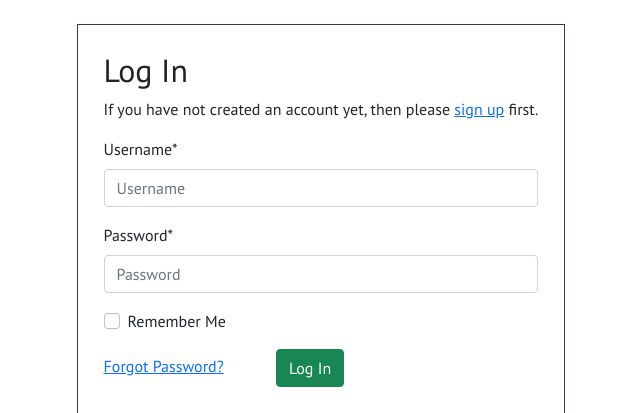
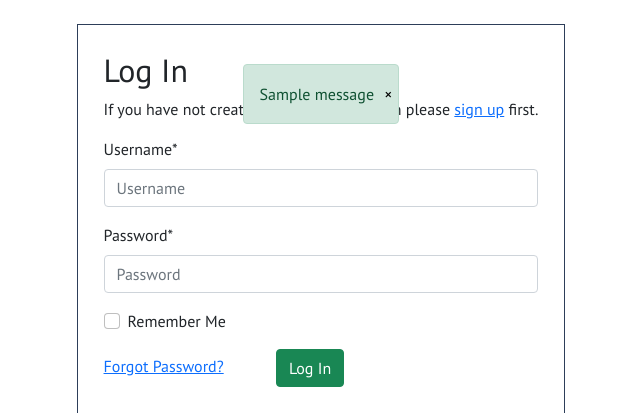
Before and after one commit to Tony118g/bundu-restaurant, a Django app: page /accounts/login/ in a window 1280 px wide. Shown: the part 76-489 px from the top of the page, without its empty margins (319-959 px from the left). Run offline with Django 3.2, Linux system fonts and the light colour scheme; tables that the repository leaves empty hold one stand-in row (values such as "Sample post"); one stand-in notice (Sample message) is shown; some libraries are stand-ins or nearby versions.

Commit message:
Add a message for users to login before booking

```diff
--- a/reservations/views.py
+++ b/reservations/views.py
@@ -1,5 +1,6 @@
 from django.shortcuts import render, redirect
 from reservations.models import Reservation
+from django.contrib import messages
 from .forms import ReservationForm
 
 
@@ -11,6 +12,10 @@ def make_reservation(request):
             "form": reservation_form,
         }
     else:
+        messages.info(
+            request,
+            ("Please login/signup if you would like to make a reservation")
+            )
         return redirect('account_login')
 
     if request.method == 'POST':
--- a/templates/account/login.html
+++ b/templates/account/login.html
@@ -7,6 +7,16 @@
 {% block head_title %}{% trans "Sign In" %}{% endblock %}
 
 {% block content %}
+{% if messages %}
+{% for message in messages %}
+  <div class="text-center alert alert-dismissible fade show alert-{{ message.tags }}">
+      <span>{{ message }}</span>
+      <button type="button" class="close" data-bs-dismiss="alert" aria-label="Close">
+           <span aria-hidden="true">&times;</span>
+      </button>
+  </div>
+{% endfor %}
+{% endif %}
 
 <div class="fill-screen">
   <div class="form-container mx-auto">
```
